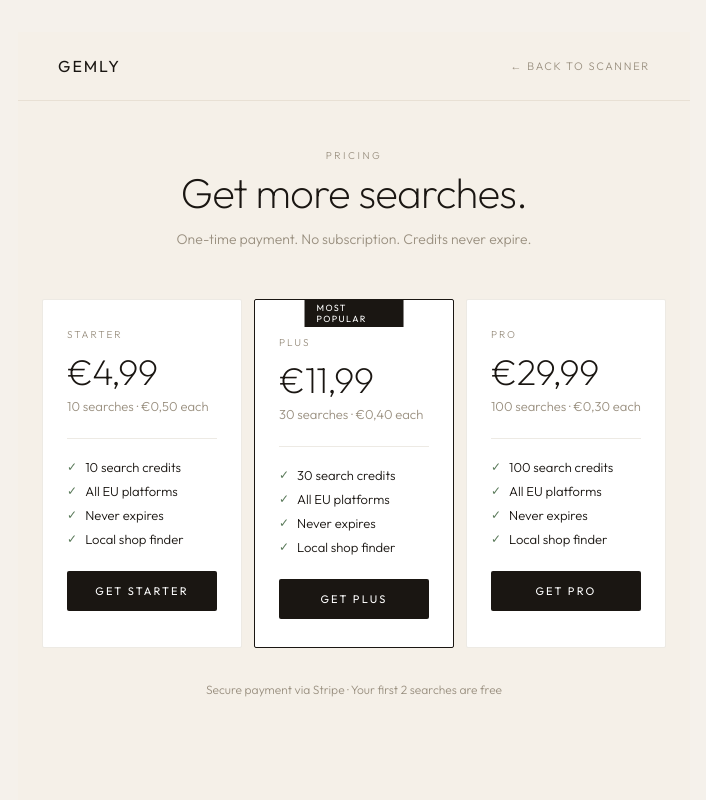
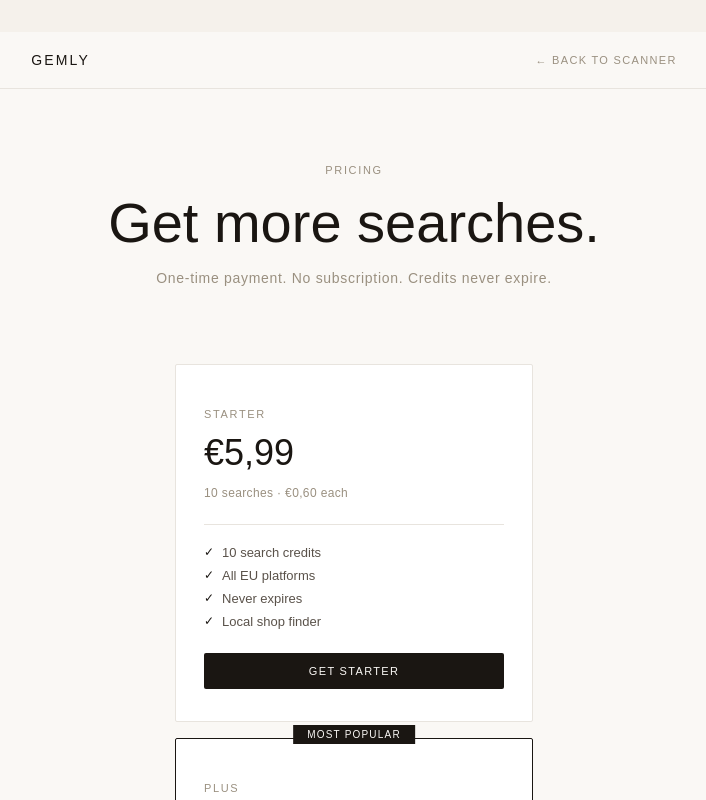
Before and after one commit to danielderkx/Gemly-deploy, a Next.js app: page /pricing in a window 1280 px wide. Shown: the top 800 px of the page, without its empty margins (286-992 px from the left). Built offline with nearby package versions, Linux system fonts and the light colour scheme.

Commit message:
Update page.jsx

```diff
--- a/src/app/pricing/page.jsx
+++ b/src/app/pricing/page.jsx
@@ -1,35 +1,35 @@
 'use client';
-import { useState, Suspense } from 'react';
+import { useState } from 'react';
 import { useSearchParams } from 'next/navigation';
 
 const PACKAGES = [
   {
     name: 'Starter',
-    price: '€4,99',
+    price: '€5,99',
     searches: 10,
-    priceId: 'price_1TY4j5Iy2dxBbN1t9i4D39r6',
-    perSearch: '€0,50',
+    priceId: 'price_1TYoLOIy2dxBbN1tDEDjrvAo',
+    perSearch: '€0,60',
     highlight: false,
   },
   {
     name: 'Plus',
-    price: '€11,99',
+    price: '€12,99',
     searches: 30,
-    priceId: 'price_1TY4kbIy2dxBbN1tAvOpw9IT',
-    perSearch: '€0,40',
+    priceId: 'price_1TYoMIIy2dxBbN1tMsacEGz0',
+    perSearch: '€0,43',
     highlight: true,
   },
   {
     name: 'Pro',
-    price: '€29,99',
+    price: '€34,99',
     searches: 100,
     priceId: 'price_1TY4ljIy2dxBbN1tUdUGl47a',
-    perSearch: '€0,30',
+    perSearch: '€0,35',
     highlight: false,
   },
 ];
 
-function PricingContent() {
+export default function PricingPage() {
   const [loading, setLoading] = useState(null);
   const searchParams = useSearchParams();
   const paymentSuccess = searchParams.get('payment') === 'success';
@@ -53,112 +53,88 @@ function PricingContent() {
       }
     } catch {
       alert('Something went wrong. Please try again.');
+    } finally {
+      setLoading(null);
     }
-    setLoading(null);
   };
 
   return (
-    <div style={{ minHeight: '100vh', background: '#F5F0E8', fontFamily: "'Outfit', sans-serif" }}>
-      <style>{`
-        @import url('https://fonts.googleapis.com/css2?family=Outfit:wght@200;300;400;500&display=swap');
-        *, *::before, *::after { box-sizing: border-box; margin: 0; padding: 0; }
-        .pkg-btn { width: 100%; background: #1A1612; color: #fff; border: none; padding: 13px; font-size: 11px; font-family: 'Outfit', sans-serif; font-weight: 400; letter-spacing: .2em; text-transform: uppercase; cursor: pointer; transition: background .2s; border-radius: 2px; }
-        .pkg-btn:hover { background: #3A3028; }
-        .pkg-btn:disabled { background: #C8C0B4; cursor: not-allowed; }
-        .pkg-btn.highlight { background: #1A1612; }
-        .nav-link { font-size: 11px; font-weight: 300; letter-spacing: .15em; text-transform: uppercase; color: #9A9080; text-decoration: none; transition: color .2s; }
-        .nav-link:hover { color: #1A1612; }
-      `}</style>
-
+    <div style={{ minHeight: '100vh', background: '#FAF8F5', fontFamily: "'Outfit', sans-serif" }}>
       {/* Nav */}
-      <nav style={{ display: 'flex', justifyContent: 'space-between', alignItems: 'center', padding: '1.5rem 2.5rem', borderBottom: '1px solid #E8E0D4', background: '#F5F0E8' }}>
-        <a href="/" style={{ fontSize: 16, fontWeight: 400, letterSpacing: '.12em', textTransform: 'uppercase', color: '#1A1612', textDecoration: 'none' }}>Gemly</a>
-        <a href="/scan" className="nav-link">← Back to scanner</a>
+      <nav style={{ display: 'flex', justifyContent: 'space-between', alignItems: 'center', padding: '1.25rem 2rem', borderBottom: '0.5px solid #E8E4DE' }}>
+        <a href="/" style={{ fontSize: 14, fontWeight: 500, letterSpacing: '.15em', textTransform: 'uppercase', color: '#1A1612', textDecoration: 'none' }}>GEMLY</a>
+        <a href="/scan" style={{ fontSize: 11, fontWeight: 400, letterSpacing: '.12em', textTransform: 'uppercase', color: '#9A9080', textDecoration: 'none' }}>← Back to Scanner</a>
       </nav>
 
-      <div style={{ maxWidth: 860, margin: '0 auto', padding: '3rem 1.5rem' }}>
-
-        {/* Success/cancel messages */}
+      {/* Hero */}
+      <div style={{ textAlign: 'center', padding: '4rem 2rem 2rem' }}>
         {paymentSuccess && (
-          <div style={{ background: '#EEF4EE', border: '1px solid #C8D8C8', borderRadius: 2, padding: '1rem 1.25rem', marginBottom: '2rem', fontSize: 14, color: '#3A6A3A', fontWeight: 300 }}>
-            ✓ Payment successful — your searches have been added!{' '}
-            <a href="/scan" style={{ color: '#1A1612', fontWeight: 400 }}>Start scanning →</a>
+          <div style={{ display: 'inline-block', background: '#E8F5E9', color: '#2E7D32', fontSize: 13, padding: '8px 16px', borderRadius: 2, marginBottom: '1.5rem', letterSpacing: '.05em' }}>
+            Payment successful — credits added to your account.
           </div>
         )}
         {paymentCancelled && (
-          <div style={{ background: '#FDF0EE', border: '1px solid #E8C8C0', borderRadius: 2, padding: '1rem 1.25rem', marginBottom: '2rem', fontSize: 14, color: '#8A3A30', fontWeight: 300 }}>
-            Payment cancelled — no charges were made.
+          <div style={{ display: 'inline-block', background: '#FFF3E0', color: '#E65100', fontSize: 13, padding: '8px 16px', borderRadius: 2, marginBottom: '1.5rem', letterSpacing: '.05em' }}>
+            Payment cancelled.
           </div>
         )}
-
-        {/* Header */}
-        <div style={{ textAlign: 'center', marginBottom: '3rem' }}>
-          <p style={{ fontSize: 10, fontWeight: 300, letterSpacing: '.25em', textTransform: 'uppercase', color: '#9A9080', marginBottom: '0.5rem' }}>Pricing</p>
-          <h1 style={{ fontSize: 'clamp(28px,5vw,42px)', fontWeight: 200, letterSpacing: '-.02em', color: '#1A1612', lineHeight: 1.1, marginBottom: '0.75rem' }}>
-            Get more searches.
-          </h1>
-          <p style={{ fontSize: 14, fontWeight: 300, color: '#9A9080', lineHeight: 1.6 }}>
-            One-time payment. No subscription. Credits never expire.
-          </p>
+        <p style={{ fontSize: 11, fontWeight: 500, letterSpacing: '.15em', textTransform: 'uppercase', color: '#9A9080', marginBottom: '1rem' }}>PRICING</p>
+        <h1 style={{ fontSize: 'clamp(2rem, 5vw, 3.5rem)', fontWeight: 300, color: '#1A1612', margin: '0 0 1rem', lineHeight: 1.1 }}>Get more searches.</h1>
+        <p style={{ fontSize: 14, color: '#9A9080', fontWeight: 300, letterSpacing: '.05em' }}>One-time payment. No subscription. Credits never expire.</p>
       </div>
 
-        {/* Packages */}
-        <div style={{ display: 'grid', gridTemplateColumns: 'repeat(3, 1fr)', gap: 12, marginBottom: '2rem' }}>
-          {PACKAGES.map(pkg => (
-            <div key={pkg.name} style={{
-              background: '#fff',
-              border: pkg.highlight ? '1px solid #1A1612' : '1px solid #EDEAE4',
+      {/* Cards */}
+      <div style={{ display: 'flex', gap: '1rem', justifyContent: 'center', padding: '2rem', flexWrap: 'wrap', maxWidth: 960, margin: '0 auto' }}>
+        {PACKAGES.map((pkg) => (
+          <div key={pkg.priceId} style={{
+            background: '#FFFFFF',
+            border: pkg.highlight ? '1.5px solid #1A1612' : '0.5px solid #E8E4DE',
             borderRadius: 2,
-              padding: '1.75rem 1.5rem',
+            padding: '2rem 1.75rem',
+            flex: '1 1 260px',
+            maxWidth: 300,
             position: 'relative',
           }}>
             {pkg.highlight && (
-                <div style={{ position: 'absolute', top: -1, left: '50%', transform: 'translateX(-50%)', background: '#1A1612', color: '#fff', fontSize: 9, fontWeight: 400, letterSpacing: '.15em', textTransform: 'uppercase', padding: '3px 12px' }}>
-                  Most popular
+              <div style={{ position: 'absolute', top: -14, left: '50%', transform: 'translateX(-50%)', background: '#1A1612', color: '#FAF8F5', fontSize: 10, fontWeight: 500, letterSpacing: '.12em', textTransform: 'uppercase', padding: '4px 14px' }}>
+                Most Popular
               </div>
             )}
-              <p style={{ fontSize: 10, fontWeight: 300, letterSpacing: '.2em', textTransform: 'uppercase', color: '#9A9080', marginBottom: '0.5rem', marginTop: pkg.highlight ? '0.5rem' : 0 }}>{pkg.name}</p>
-              <p style={{ fontSize: 36, fontWeight: 200, color: '#1A1612', letterSpacing: '-.02em', marginBottom: '0.25rem' }}>{pkg.price}</p>
-              <p style={{ fontSize: 13, fontWeight: 300, color: '#9A9080', marginBottom: '1.5rem' }}>{pkg.searches} searches · {pkg.perSearch} each</p>
-
-              <div style={{ borderTop: '1px solid #EDEAE4', paddingTop: '1.25rem', marginBottom: '1.5rem' }}>
-                {[
-                  `${pkg.searches} search credits`,
-                  'All EU platforms',
-                  'Never expires',
-                  'Local shop finder',
-                ].map(f => (
+            <p style={{ fontSize: 11, fontWeight: 500, letterSpacing: '.15em', textTransform: 'uppercase', color: '#9A9080', marginBottom: '0.75rem' }}>{pkg.name}</p>
+            <p style={{ fontSize: 36, fontWeight: 300, color: '#1A1612', margin: '0 0 4px' }}>{pkg.price}</p>
+            <p style={{ fontSize: 12, color: '#9A9080', marginBottom: '1.5rem', letterSpacing: '.03em' }}>{pkg.searches} searches · {pkg.perSearch} each</p>
+            <div style={{ borderTop: '0.5px solid #E8E4DE', paddingTop: '1.25rem', marginBottom: '1.5rem' }}>
+              {[`${pkg.searches} search credits`, 'All EU platforms', 'Never expires', 'Local shop finder'].map((f) => (
                 <div key={f} style={{ display: 'flex', alignItems: 'center', gap: 8, marginBottom: 8 }}>
-                    <span style={{ fontSize: 12, color: '#5A7A5A' }}>✓</span>
-                    <span style={{ fontSize: 13, fontWeight: 300, color: '#1A1612' }}>{f}</span>
+                  <span style={{ color: '#1A1612', fontSize: 12 }}>✓</span>
+                  <span style={{ fontSize: 13, color: '#5A524A', fontWeight: 300 }}>{f}</span>
                 </div>
               ))}
             </div>
-
             <button
-                className={`pkg-btn${pkg.highlight ? ' highlight' : ''}`}
               onClick={() => handleCheckout(pkg.priceId, pkg.name)}
               disabled={loading === pkg.priceId}
+              style={{
+                width: '100%',
+                background: '#1A1612',
+                color: '#FAF8F5',
+                border: 'none',
+                padding: '12px',
+                fontSize: 11,
+                fontWeight: 500,
+                letterSpacing: '.12em',
+                textTransform: 'uppercase',
+                cursor: loading === pkg.priceId ? 'not-allowed' : 'pointer',
+                opacity: loading === pkg.priceId ? 0.6 : 1,
+                borderRadius: 2,
+                fontFamily: "'Outfit', sans-serif",
+              }}
             >
-                {loading === pkg.priceId ? 'Redirecting…' : `Get ${pkg.name}`}
+              {loading === pkg.priceId ? 'Loading...' : `Get ${pkg.name}`}
             </button>
           </div>
         ))}
       </div>
-
-        {/* Footer note */}
-        <p style={{ textAlign: 'center', fontSize: 12, fontWeight: 300, color: '#9A9080', lineHeight: 1.6 }}>
-          Secure payment via Stripe · Your first 2 searches are free
-        </p>
-      </div>
     </div>
   );
 }
-
-export default function PricingPage() {
-  return (
-    <Suspense fallback={<div style={{minHeight:'100vh',background:'#F5F0E8'}}/>}>
-      <PricingContent />
-    </Suspense>
-  );
-}
```
Lines whose indentation alone changed are shown as unchanged.
